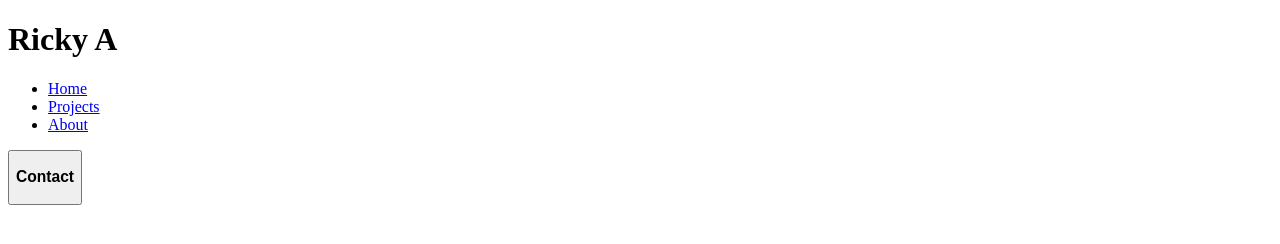
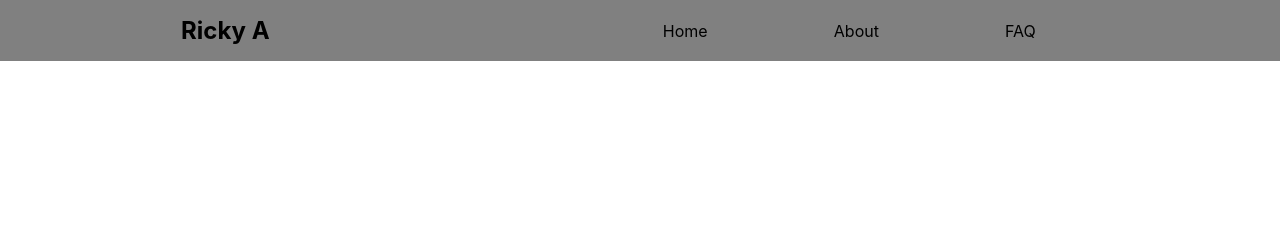
Before and after one commit to rickyanchores/r-portfolio, a plain HTML site: page index.html in a window 1280 px wide. Drawn offline with Linux system fonts and the light colour scheme.

Commit message:
upd navbar

```diff
--- a/index.html
+++ b/index.html
@@ -9,16 +9,21 @@
 </head>
 <body>
     <header>
-        <div id="logo"><h1>Ricky A</h1></div>
-        <div id="navbar">
-            <ul id="nav-links">
-                <li><a href="#">Home</a></li>
-                <li><a href="#">Projects</a></li>
-                <li><a href="#">About</a></li>
-            </ul>
-            <button><h3>Contact</h3></button>
-        </div>
-    </header>
+        <nav>
+          <div id="logo"><h1>Ricky A</h1></div>
+           <div id="hamburger">
+            <div class="line"></div>
+            <div class="line"></div>
+            <div class="line"></div>
+          </div>
+          <ul class="nav-ul" id="nav-ul">
+            <li><a href="">Home</a></li>
+            <li><a href="">About</a></li>
+            <li><a href="">FAQ</a></li>
+          </ul>
+
+        </nav>
+      </header>
     <main>
 
     </main>
--- a/main.js
+++ b/main.js
@@ -0,0 +1,8 @@
+// NAV RESPONSIVE
+
+const hamburger = document.querySelector('#hamburger');
+const navUL = document.querySelector('#nav-ul');
+
+hamburger.addEventListener('click', () =>{
+  navUL.classList.toggle('open');
+});
--- /dev/null
+++ b/styles/_nav.scss
@@ -0,0 +1,50 @@
+nav{
+    display: flex;
+    flex-wrap: wrap;
+    justify-content: space-around;
+    width: 100%;
+    align-items: center;
+    background: grey;
+    padding: 1em;
+  }
+  .nav-ul{
+    display: flex;
+    justify-content: space-around;
+    width: 40%;
+    list-style: none;
+    li a{
+      text-decoration: none;
+      color: black;
+      padding: 1em;
+    }
+  }
+  #hamburger{
+
+    display: none;
+    .line{
+      width: 30px;
+      height: 3px;
+      margin: 3px;
+      background: black;
+    }
+  }
+
+  @media(max-width: 700px){
+
+    #hamburger{
+      display: block;
+    }
+    .nav-ul{
+      width: 100%;
+      display: none;
+      flex-direction: column;
+      align-items: center;
+      li {
+        padding: 1em;
+      }
+    }
+    .nav-ul.open{
+      display: flex;
+    }
+
+  }
--- a/styles/styles.scss
+++ b/styles/styles.scss
@@ -0,0 +1,14 @@
+// IMPORTS
+@import 'nav';
+
+//GENERIC
+
+*{
+    padding: 0;
+    margin: 0;
+    box-sizing: border-box;
+}
+
+body{
+    font-family: -apple-system, BlinkMacSystemFont, 'Segoe UI', Roboto, Oxygen, Ubuntu, Cantarell, 'Open Sans', 'Helvetica Neue', sans-serif;
+}
```
Also changed, not shown: styles/styles.css, 1 other file.
